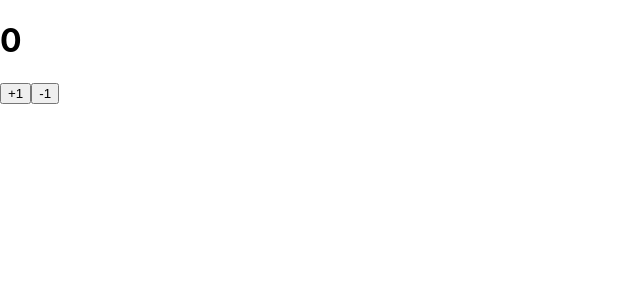
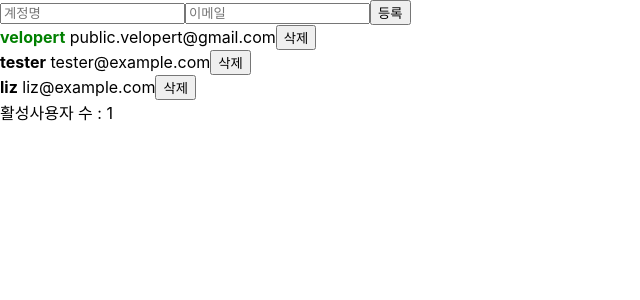
Before and after one commit to Jeon-sj/begin-react, a React (Create React App) app: page / in a window 1280 px wide. Shown: the top 300 px of the page, without its empty margins (0-640 px from the left). Built offline with nearby package versions, Linux system fonts and the light colour scheme.

Commit message:
index.js 복원

```diff
--- a/src/index.js
+++ b/src/index.js
@@ -3,9 +3,13 @@ import ReactDOM from 'react-dom';
 import './index.css';
 import App from './App';
 import reportWebVitals from './reportWebVitals';
-import Counter from './Counter';
 
-ReactDOM.render(<Counter />, document.getElementById('root'));
+ReactDOM.render(
+  <React.StrictMode>
+    <App />
+  </React.StrictMode>,
+  document.getElementById('root')
+);
 
 // If you want to start measuring performance in your app, pass a function
 // to log results (for example: reportWebVitals(console.log))
```
